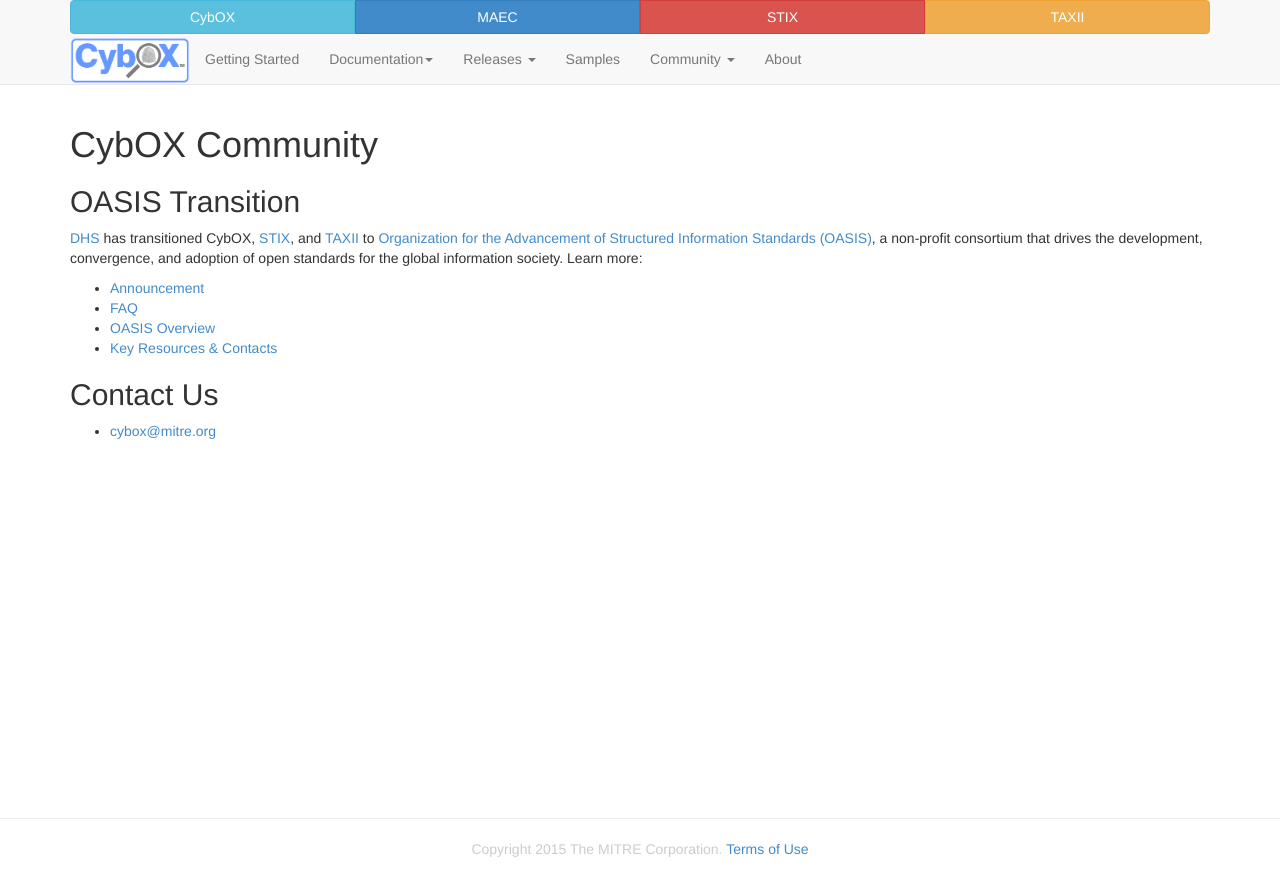
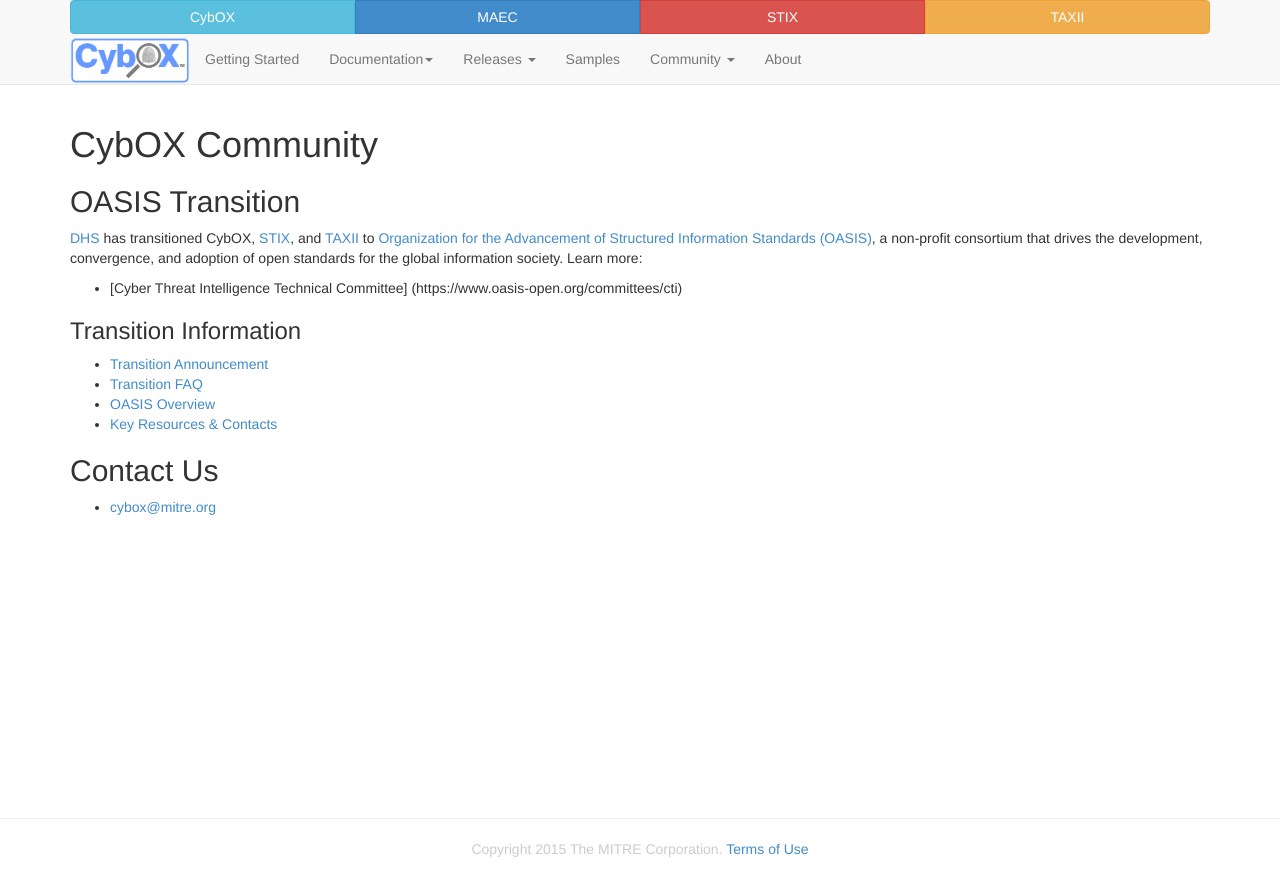
Before and after one commit to CybOXProject/cyboxproject.github.io, a Jekyll site: the page built from community/index.md, in a window 1280 px wide. Shown: the top 896 px of the page. Built offline with Jekyll 4.4.1, drawn with Linux system fonts in a browser that asks for light colours; Markdown is read by kramdown in place of the engine named in the settings.

Commit message:
Update index.md

```diff
--- a/community/index.md
+++ b/community/index.md
@@ -7,10 +7,14 @@
 ##OASIS Transition
 [DHS](http://www.dhs.gov/office-cybersecurity-and-communications/) has transitioned CybOX, [STIX](https://github.com/STIXProject/), and [TAXII](https://github.com/TAXIIProject/) to [Organization for the Advancement of Structured Information Standards (OASIS)](https://www.oasis-open.org/), a non-profit consortium that drives the development, convergence, and adoption of open standards for the global information society. Learn more:
 
-* [Announcement](http://stixproject.tumblr.com/post/117006597637/dhs-leads-effort-to-transition-automated)
-* [FAQ](https://stixproject.github.io/oasis-faq.pdf)
+* [Cyber Threat Intelligence Technical Committee] (https://www.oasis-open.org/committees/cti)
+
+### Transition Information
+* [Transition Announcement](http://stixproject.tumblr.com/post/117006597637/dhs-leads-effort-to-transition-automated)
+* [Transition FAQ](https://stixproject.github.io/oasis-faq.pdf)
 * [OASIS Overview](https://stixproject.github.io/stix-at-oasis.pdf)
 * [Key Resources & Contacts](https://stixproject.github.io/oasis-cti-info.html)
 
+
 ##Contact Us
 * [cybox@mitre.org](mailto:cybox@mitre.org)
```
